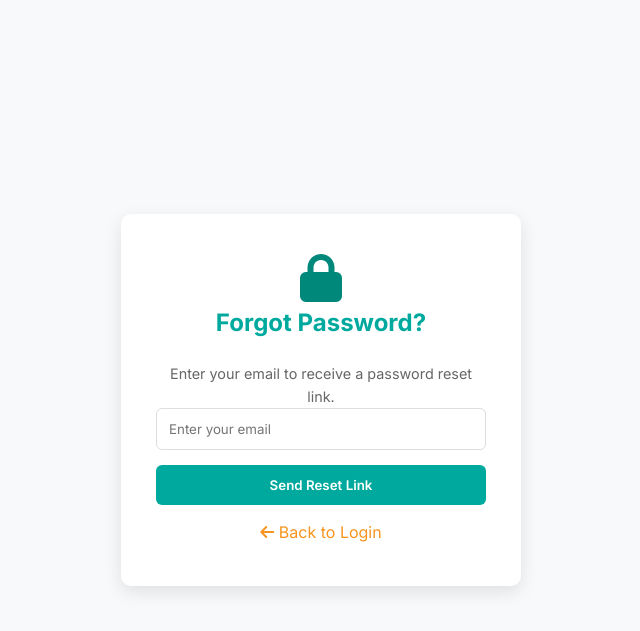
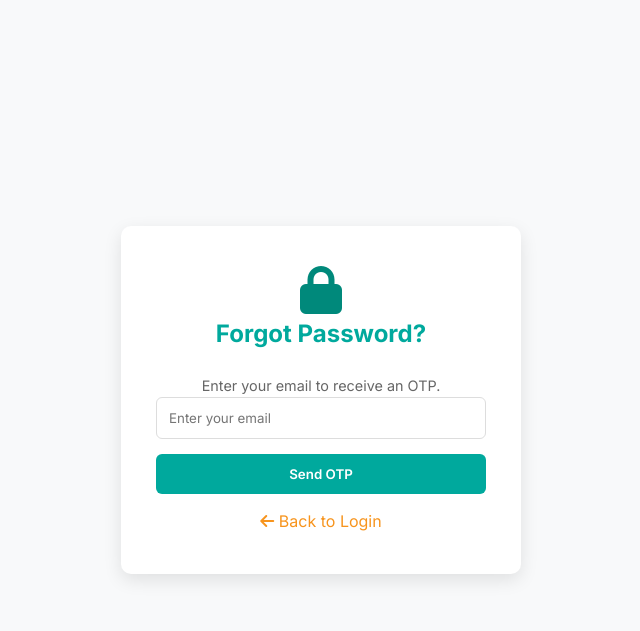
Before and after one commit to Rithwika2805/QuietQueue, a Flask app: page /forgot-password in a window 1280 px wide. Shown: the top 631 px of the page, without its empty margins (319-959 px from the left). Run offline with Flask 2, Linux system fonts and the light colour scheme; some libraries are stand-ins or nearby versions.

Commit message:
Update forgot password page to send OTP instead

```diff
--- a/templates/forgot-password.html
+++ b/templates/forgot-password.html
@@ -63,11 +63,11 @@
     <div class="reset-container">
         <i class="fa-solid fa-lock fa-3x" style="color:#00897b;"></i>
         <h2>Forgot Password?</h2>
-        <p style="font-size: 0.9em; color: #666;">Enter your email to receive a password reset link.</p>
+        <p style="font-size: 0.9em; color: #666;">Enter your email to receive an OTP.</p>
 
         <form method="POST" action="{{ url_for('forgot_password') }}">
             <input type="email" name="email" placeholder="Enter your email" required>
-            <button type="submit">Send Reset Link</button>
+            <button type="submit">Send OTP</button>
         </form>
 
         <a href="{{ url_for('login') }}"><i class="fa-solid fa-arrow-left"></i> Back to Login</a>
```
